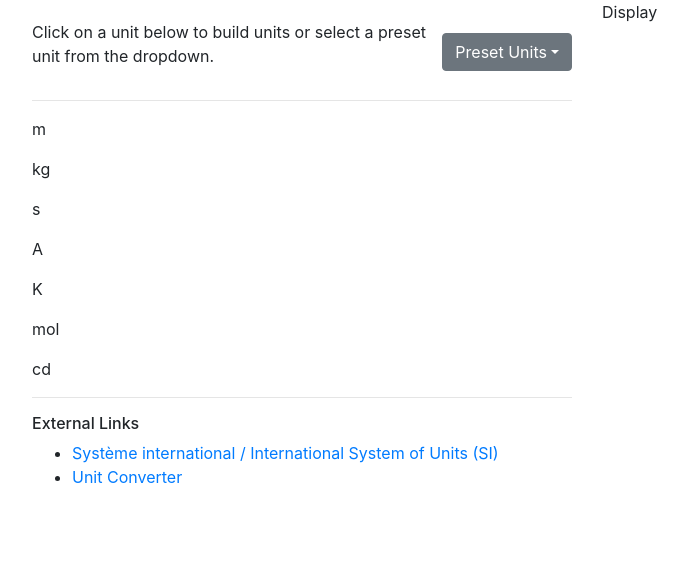
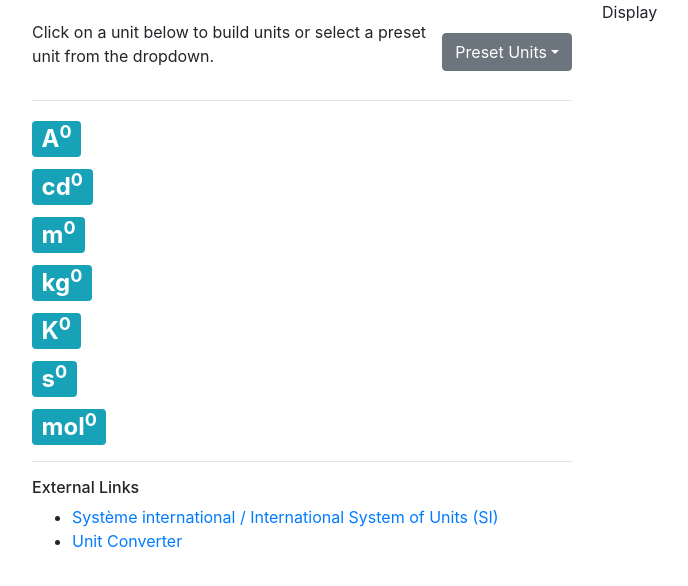
Before and after one commit to Dhvani35729/Handbook-of-Modern-Sensors, a React (Create React App) app in the folder Chapter_1/building/units-sandbox/: page / in a window 1280 px wide. Shown: the top 586 px of the page, without its empty margins (53-741 px from the left). Built offline with nearby package versions, Linux system fonts and the light colour scheme.

Commit message:
add base units

```diff
--- a/Chapter_1/building/units-sandbox/src/App.css
+++ b/Chapter_1/building/units-sandbox/src/App.css
@@ -19,3 +19,15 @@
 .presetUnitsBtn {
   margin-left: 10px;
 }
+
+.badge {
+  cursor: pointer;
+}
+
+.unitBtn {
+  -webkit-user-select: none;
+  -webkit-touch-callout: none;
+  -moz-user-select: none;
+  -ms-user-select: none;
+  user-select: none;
+}
--- a/Chapter_1/building/units-sandbox/src/App.js
+++ b/Chapter_1/building/units-sandbox/src/App.js
@@ -7,13 +7,76 @@ import {
   DropdownToggle,
   DropdownMenu,
   DropdownItem,
+  Badge,
 } from 'reactstrap';
 import './App.css';
 
 function App () {
+  const baseUnits = [
+    {
+      name: 'Current',
+      label: 'I',
+      value: 'A',
+      valueLabel: 'ampere',
+    },
+    {
+      name: 'Intensity',
+      label: 'J',
+      value: 'cd',
+      valueLabel: 'candela',
+    },
+    {
+      name: 'Length',
+      label: 'L',
+      value: 'm',
+      valueLabel: 'metre',
+    },
+    {
+      name: 'Mass',
+      label: 'M',
+      value: 'kg',
+      valueLabel: 'kilogram',
+    },
+    {
+      name: 'Temperature',
+      label: 'Θ',
+      value: 'K',
+      valueLabel: 'kelvin',
+    },
+    {
+      name: 'Time',
+      label: 'T',
+      value: 's',
+      valueLabel: 'second',
+    },
+    {
+      name: 'Quantity',
+      label: 'N',
+      value: 'mol',
+      valueLabel: 'mole',
+    },
+  ];
   const [presetUnitsDropdownOpen, setPresetUnitsDropdownOpen] = useState (
     false
   );
+  const [currentUnit, setCurrentUnit] = useState ('');
+  function initExponents () {
+    var exponentMap = new Map ();
+    baseUnits.forEach (unit => {
+      exponentMap.set (unit['value'], 0);
+    });
+    return exponentMap;
+  }
+  const [exponents, setExponents] = useState (initExponents);
+
+  function appendUnit (e, unit) {
+    if (e.type === 'click') {
+      setExponents (new Map (exponents.set (unit, exponents.get (unit) + 1)));
+    } else if (e.type === 'contextmenu') {
+      setExponents (new Map (exponents.set (unit, exponents.get (unit) - 1)));
+      e.preventDefault ();
+    }
+  }
 
   const togglePresetUnitsDropdown = () =>
     setPresetUnitsDropdownOpen (!presetUnitsDropdownOpen);
@@ -36,13 +99,13 @@ function App () {
               </DropdownToggle>
               <DropdownMenu className="presetUnitsDropdown">
                 <DropdownItem header>Fundamental Units</DropdownItem>
-                <DropdownItem>Current</DropdownItem>
-                <DropdownItem>Intensity</DropdownItem>
-                <DropdownItem>Length</DropdownItem>
-                <DropdownItem>Mass</DropdownItem>
-                <DropdownItem>Temperature</DropdownItem>
-                <DropdownItem>Time</DropdownItem>
-                <DropdownItem>Quantity</DropdownItem>
+                {baseUnits.map (unit => {
+                  return (
+                    <DropdownItem key={unit['name']}>
+                      {unit['name']}
+                    </DropdownItem>
+                  );
+                })}
                 <DropdownItem divider />
                 <DropdownItem header>Derived Units</DropdownItem>
                 <DropdownItem>Capacitance</DropdownItem>
@@ -63,13 +126,20 @@ function App () {
           </div>
           <hr />
           <div className="buildBody">
-            <p>m</p>
-            <p>kg</p>
-            <p>s</p>
-            <p>A</p>
-            <p>K</p>
-            <p>mol</p>
-            <p>cd</p>
+            {baseUnits.map (unit => {
+              return (
+                <h2 key={unit['value']}>
+                  <Badge
+                    onClick={e => appendUnit (e, unit['value'])}
+                    onContextMenu={e => appendUnit (e, unit['value'])}
+                    color="info"
+                    className="unitBtn"
+                  >
+                    {unit['value']}<sup>{exponents.get (unit['value'])}</sup>
+                  </Badge>
+                </h2>
+              );
+            })}
           </div>
           <hr />
           <div className="buildFooter">
--- a/Chapter_1/building/units-sandbox/src/index.css
+++ b/Chapter_1/building/units-sandbox/src/index.css
@@ -0,0 +1,3 @@
+body {
+  background-color: #f9f9f9;
+}
```
